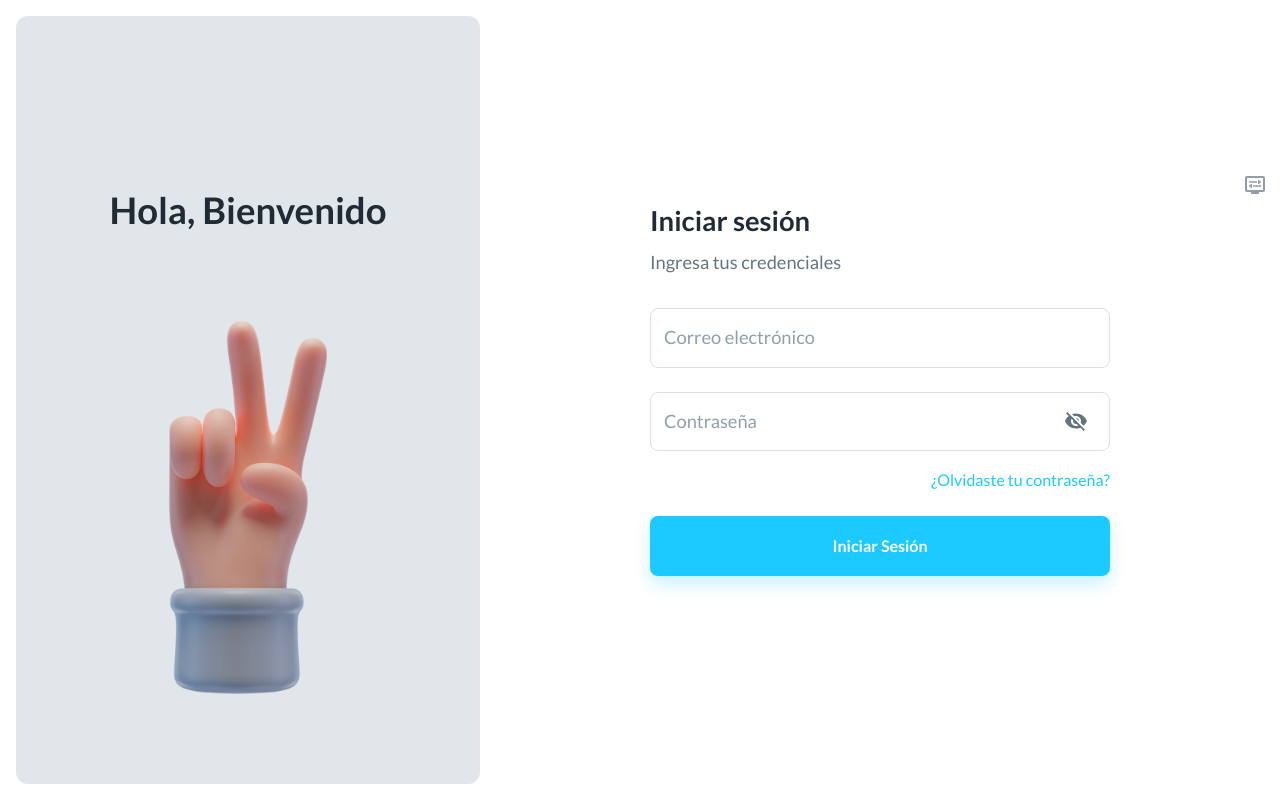
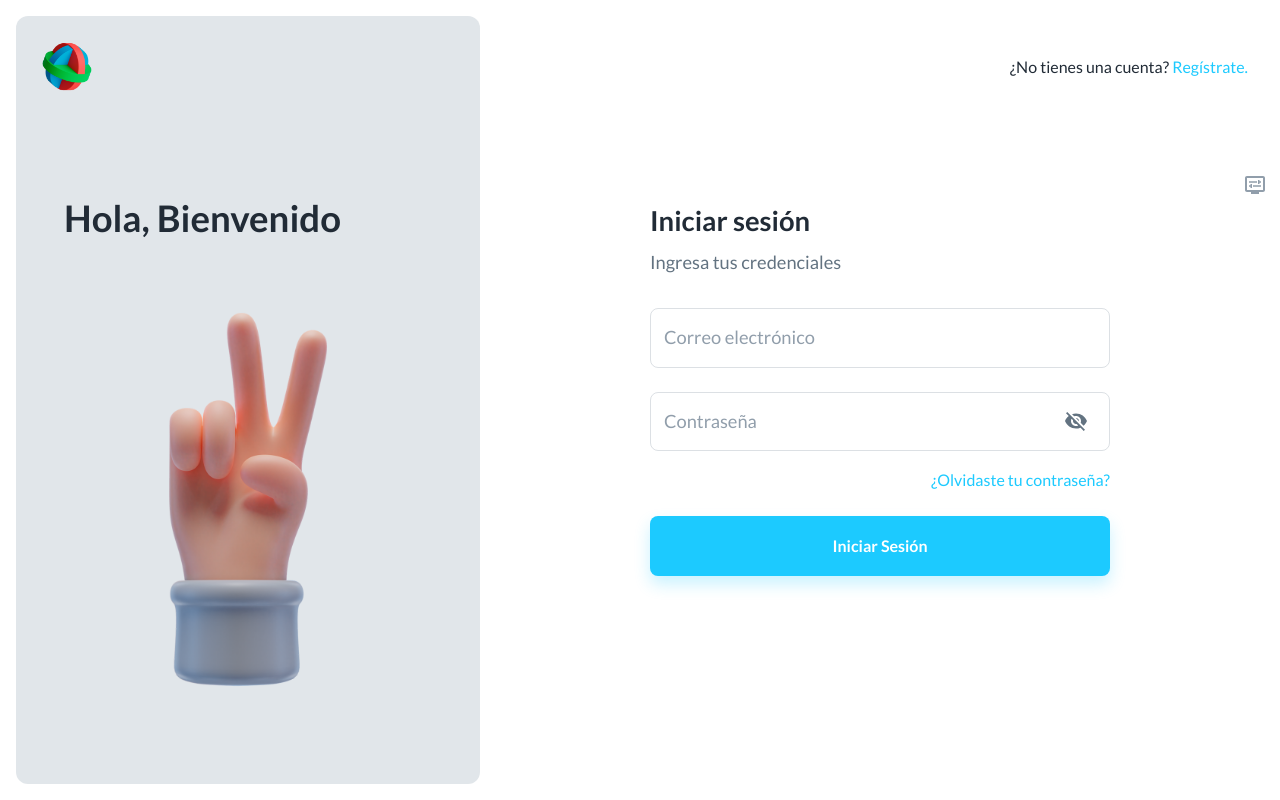
Before and after one commit to erikpz/dashboard, a React (Create React App) app: page /auth/sign-in in a window 1280 px wide. Built offline with nearby package versions, Linux system fonts and the light colour scheme.

Commit message:
Header in auth layout

```diff
--- a/src/components/AppContainer.tsx
+++ b/src/components/AppContainer.tsx
@@ -18,6 +18,7 @@ const ButtonStyle = styled(Button)(({ theme }) => ({
   borderRadius: "50%",
   right: 0,
   top: "20%",
+  zIndex: 1000,
   backgroundColor: theme.palette.background.default,
   color: theme.palette.text.disabled,
   "& svg": {
--- a/src/components/SettingsDrawer.tsx
+++ b/src/components/SettingsDrawer.tsx
@@ -51,7 +51,8 @@ const DrawerBody = styled(Box)(({ theme }) => ({
   padding: "24px",
 }));
 
-const DrawerButton = styled(Button)(({ theme }: any) => ({
+const DrawerButton = styled(Button)(({ theme, x }: any) => ({
+  backgroundColor: x,
   width: 95,
   height: 70,
   border: `1px solid ${theme.palette.grey[500_24]}`,
@@ -102,14 +103,30 @@ export const SettingsDrawer: FC<SettingsDrawerProps> = (props) => {
       <DrawerBody>
         <Typography variant="body2">Modo</Typography>
         <Box sx={{ display: "flex", justifyContent: "space-between", my: 2 }}>
-          <DrawerButton onClick={() => setThemeMode("dark")}>
+          <DrawerButton
+            onClick={() => setThemeMode("dark")}
+            sx={{
+              border:
+                theme.palette.mode === "dark"
+                  ? `2px solid ${theme.palette.primary.main}`
+                  : undefined,
+            }}
+          >
             <DarkModeTwoTone
               sx={{ width: "28px", height: "28px" }}
               fontSize="medium"
               color={theme.palette.mode === "dark" ? "primary" : "disabled"}
             />
           </DrawerButton>
-          <DrawerButton onClick={() => setThemeMode("light")}>
+          <DrawerButton
+            onClick={() => setThemeMode("light")}
+            sx={{
+              border:
+                theme.palette.mode === "light"
+                  ? `2px solid ${theme.palette.primary.main}`
+                  : undefined,
+            }}
+          >
             <LightModeTwoTone
               sx={{ width: "28px", height: "28px" }}
               color={theme.palette.mode === "light" ? "primary" : "disabled"}
--- a/src/pages/auth/AuthLayout.tsx
+++ b/src/pages/auth/AuthLayout.tsx
@@ -1,13 +1,34 @@
 import React from "react";
 import { styled } from "@mui/material/styles";
-import { Typography, Box } from "@mui/material";
-import { Outlet } from "react-router-dom";
+import { Typography, Box, Link as LinkMui } from "@mui/material";
+import { Link, Outlet } from "react-router-dom";
 import { Hidden } from "../../components/Hidden";
 
 const LayoutStyle = styled(Box)(({ theme }) => ({
   width: "100%",
   height: "100%",
   display: "flex",
+  position: "relative",
+}));
+
+const HeaderStyle = styled(Box)(({ theme }) => ({
+  /* backgroundColor: "lightblue", */
+  width: "calc(100% - 32px)",
+  position: "absolute",
+  top: 0,
+  left: 0,
+  margin: 16,
+  padding: 16,
+  display: "flex",
+  justifyContent: "space-between",
+  alignItems: "center",
+  [theme.breakpoints.down("sm")]: {
+    width: "100%",
+    margin: 0,
+  },
+  [theme.breakpoints.down(524)]: {
+    padding: 8,
+  },
 }));
 
 const ImageContainer = styled(Box)(({ theme }) => ({
@@ -24,9 +45,31 @@ const ImageContainer = styled(Box)(({ theme }) => ({
 export const AuthLayout = () => {
   return (
     <LayoutStyle>
+      <HeaderStyle>
+        <img
+          style={{ width: "70px", height: "70px" }}
+          src="/static/illustrations/logo.png"
+          alt="logo"
+        />
+        <Hidden width="smDown">
+          <Typography variant="body2">
+            ¿No tienes una cuenta?{" "}
+            <LinkMui
+              component={Link}
+              to="/auth/sign-up"
+              variant="body2"
+              align="right"
+              sx={{ color: "primary.main" }}
+              underline="none"
+            >
+              Regístrate.
+            </LinkMui>
+          </Typography>
+        </Hidden>
+      </HeaderStyle>
       <Hidden width="mdDown">
         <ImageContainer>
-          <Typography align="center" variant="h3" sx={{ mt: 10, mb: 10, px: 6 }}>
+          <Typography variant="h3" sx={{ mt: 10, mb: 8, px: 6 }}>
             Hola, Bienvenido
           </Typography>
           <img
--- a/src/pages/auth/SignInPage.tsx
+++ b/src/pages/auth/SignInPage.tsx
@@ -10,6 +10,7 @@ import {
 } from "@mui/material";
 import { Visibility, VisibilityOff } from "@mui/icons-material";
 import { Link } from "react-router-dom";
+import { Hidden } from "../../components/Hidden";
 
 const FormContainer = styled(Box)(({ theme }) => ({
   padding: "150px 0",
@@ -63,6 +64,21 @@ export const SignInPage = () => {
         <Button variant="contained" sx={{ height: 60, my: 3 }}>
           Iniciar Sesión
         </Button>
+        <Hidden width="smUp">
+          <Typography variant="body2" align="center">
+            ¿No tienes una cuenta?{" "}
+            <LinkMui
+              component={Link}
+              to="/auth/sign-up"
+              variant="body2"
+              align="right"
+              sx={{ color: "primary.main" }}
+              underline="none"
+            >
+              Regístrate.
+            </LinkMui>
+          </Typography>
+        </Hidden>
       </Form>
     </FormContainer>
   );
```
Also changed, not shown: public/static/illustrations/logo.png (added).
